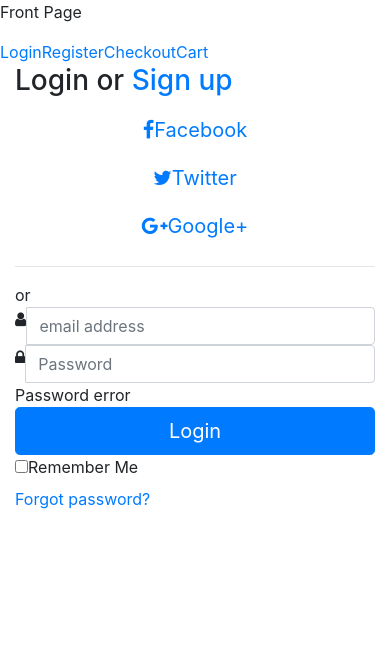
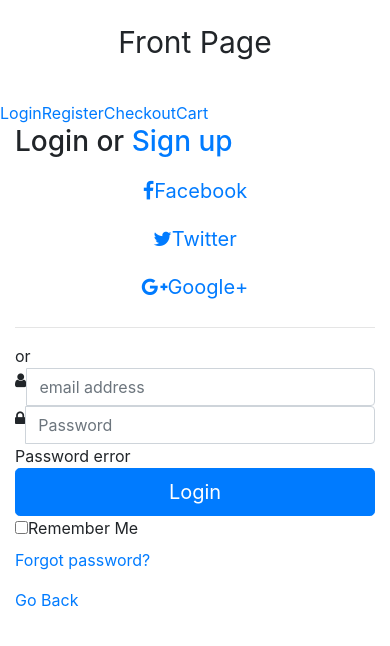
Before and after one commit to dduchuy/tripleb, an Angular app: page /login in a window 390 px wide. Shown: the top 646 px of the page. Built offline with nearby package versions, Linux system fonts and the light colour scheme.

Commit message:
adding go back page for each components

```diff
--- a/src/app/app.component.css
+++ b/src/app/app.component.css
@@ -0,0 +1,5 @@
+p{
+    text-align: center;
+    padding: 20px 0;
+    font-size: 30px;
+}
--- a/src/app/cart/cart.component.html
+++ b/src/app/cart/cart.component.html
@@ -1,3 +1,4 @@
 <p>
   cart works!
+  <a routerLink="/">Go Back</a>
 </p>
--- a/src/app/checkout/checkout.component.html
+++ b/src/app/checkout/checkout.component.html
@@ -1,3 +1,4 @@
 <p>
   checkout works!
+  <a routerLink="/">Go Back</a>
 </p>
--- a/src/app/login/login.component.html
+++ b/src/app/login/login.component.html
@@ -62,6 +62,9 @@
 				<p class="omb_forgotPwd">
 					<a href="#">Forgot password?</a>
 				</p>
+      </div>
+      <div class="col-xs-12 col-sm-3">
+        <a routerLink="/">Go Back</a>
 			</div>
 		</div>
 	</div>
--- a/src/app/registration/registration.component.html
+++ b/src/app/registration/registration.component.html
@@ -1 +1,4 @@
-<p>register work!</p>
+<p>
+	register work!
+	<a routerLink="/">Go Back</a>
+</p>
```
